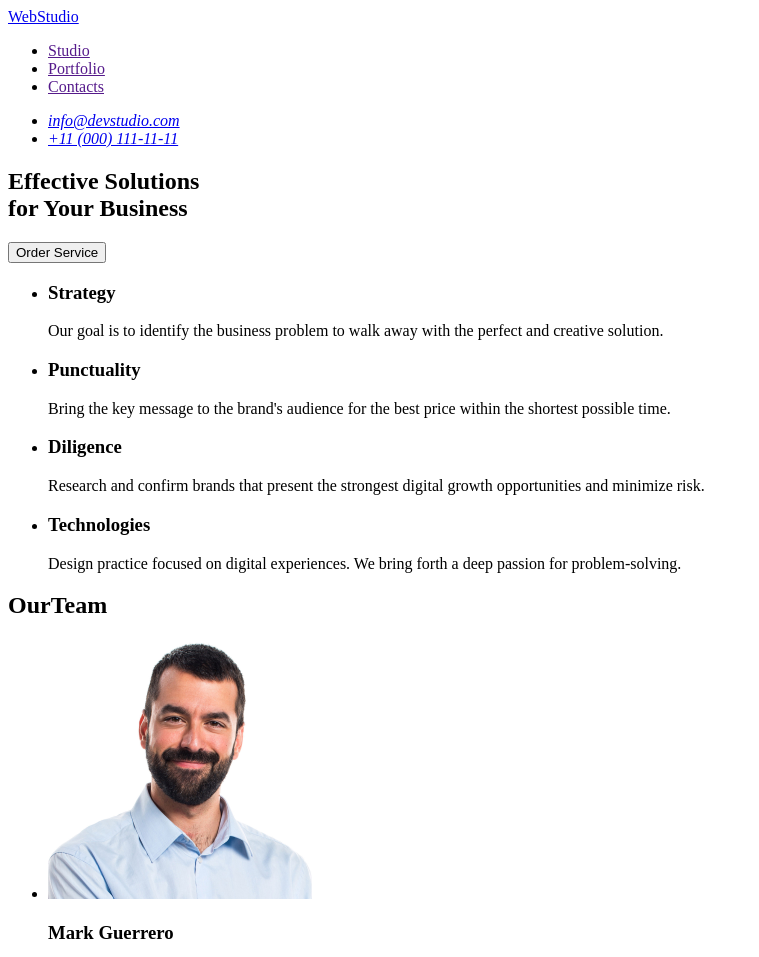
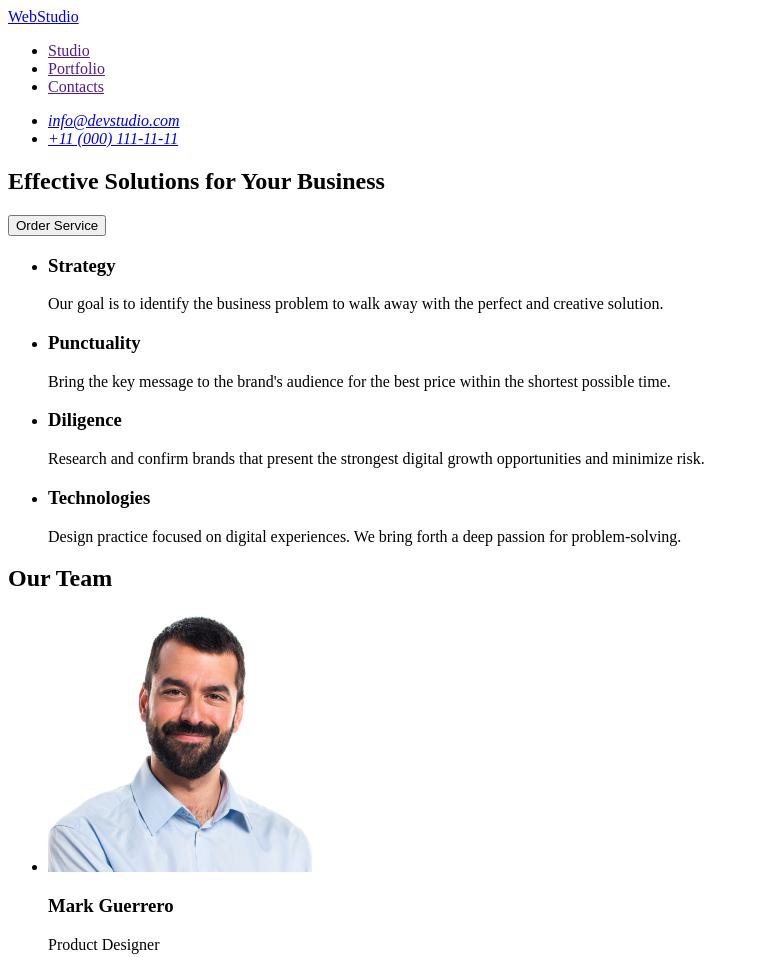
Before and after one commit to Viktor-Baratej/goit-markup-hw-02, a plain HTML site: page index.html in a window 1280 px wide. Shown: the top 957 px of the page, without its empty margins (0-759 px from the left). Drawn offline with Linux system fonts and the light colour scheme.

Commit message:
add index file

```diff
--- a/index.html
+++ b/index.html
@@ -26,7 +26,7 @@
     <main>
       <!-- heero -->
        <section>
-      <h1>Effective Solutions<br />
+      <h1>Effective Solutions
           for Your Business</h1>
       <button type="button">Order Service</button>
       </section>
@@ -58,7 +58,7 @@
       </section>
       <section>
         <!-- our team -->
-        <h2>OurTeam</h2>
+        <h2>Our Team</h2>
         <ul>
           <li>
             <img
```
